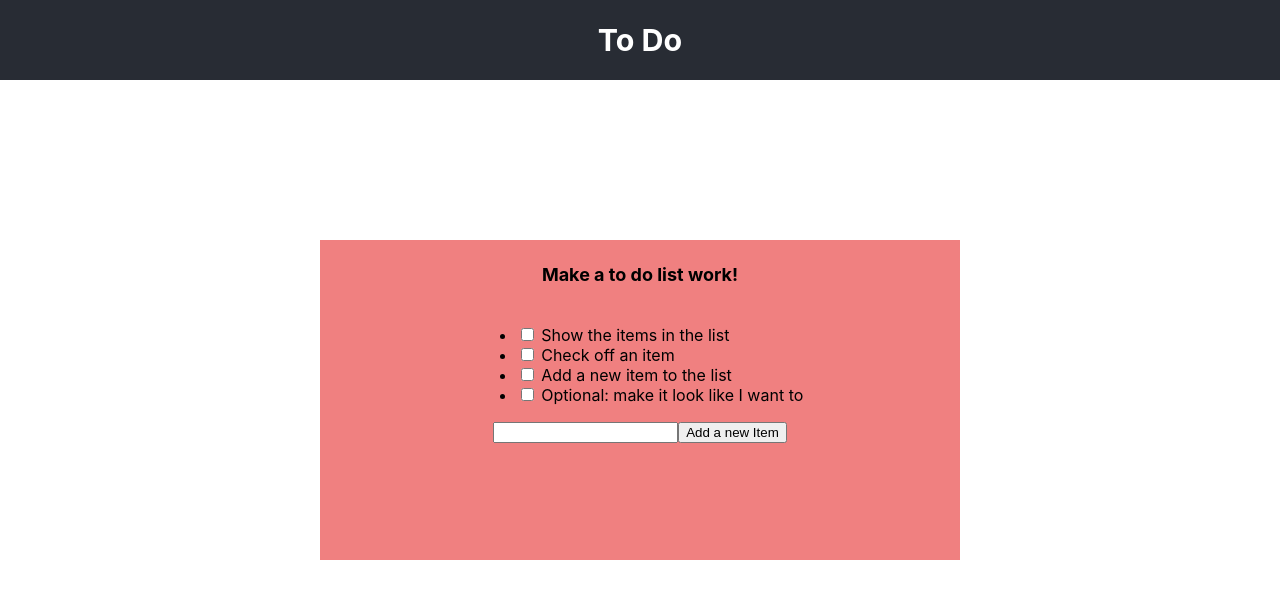
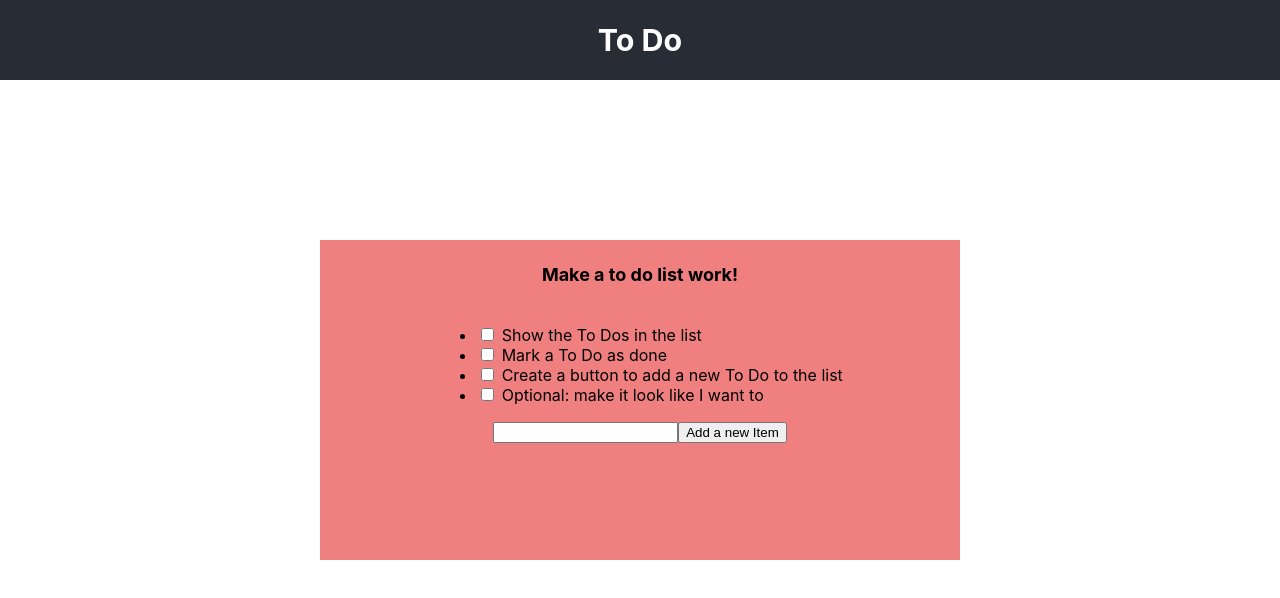
Before and after one commit to maschenk/womens-day-workshop, a React (Create React App) app: page / in a window 1280 px wide. Shown: the top 598 px of the page. Built offline with nearby package versions, Linux system fonts and the light colour scheme.

Commit message:
change to do descriptions

```diff
--- a/src/Data/list.js
+++ b/src/Data/list.js
@@ -1,9 +1,12 @@
 const list = {
   title: 'Make a to do list work!',
   items: [
-    { itemText: 'Show the items in the list', checked: false },
-    { itemText: 'Check off an item', checked: false },
-    { itemText: 'Add a new item to the list', checked: false },
+    { itemText: 'Show the To Dos in the list', checked: false },
+    { itemText: 'Mark a To Do as done', checked: false },
+    {
+      itemText: 'Create a button to add a new To Do to the list',
+      checked: false
+    },
     { itemText: 'Optional: make it look like I want to', checked: false }
   ]
 };
```
